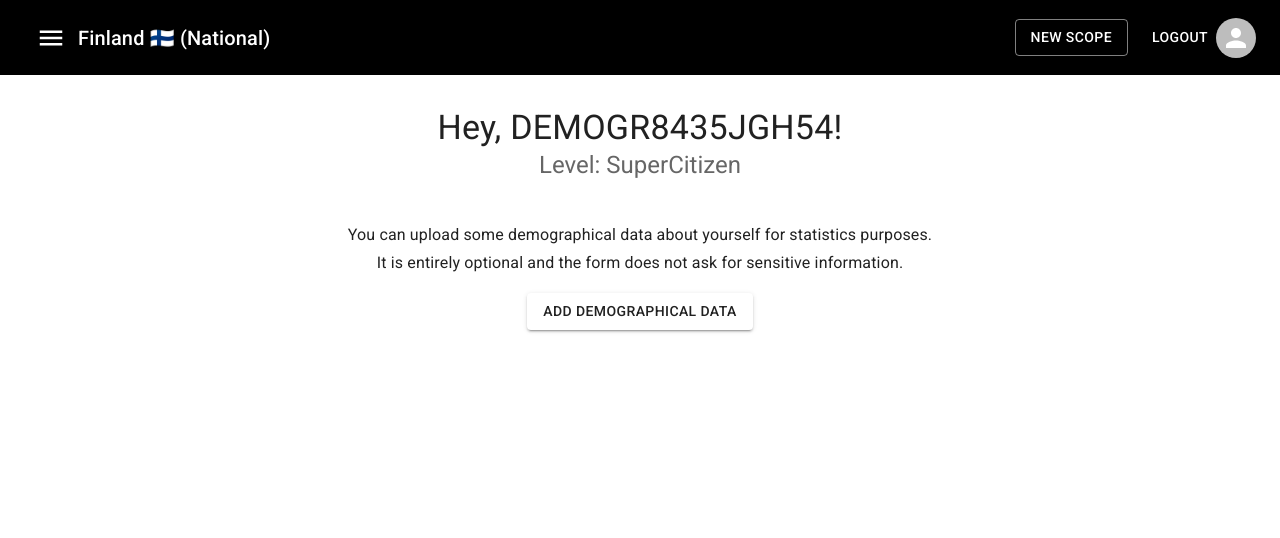
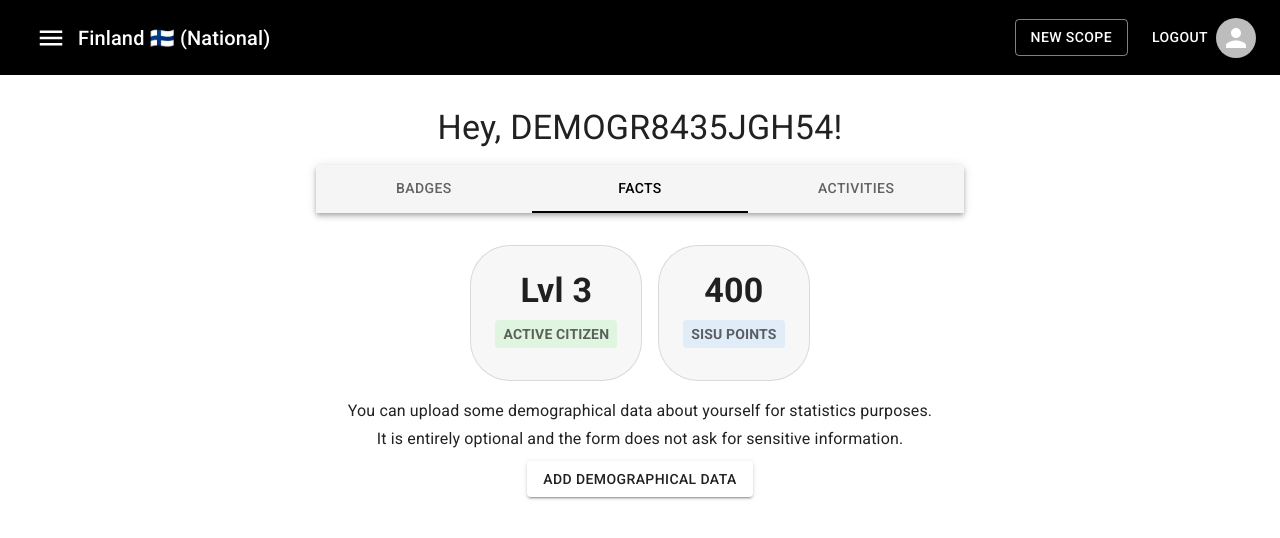
Before and after one commit to danihorvath/sisusays, a React (Vite) app: page /profile in a window 1280 px wide. Shown: the top 538 px of the page. Built offline with nearby package versions, Linux system fonts and the light colour scheme; sample sign-in values are in the browser's storage; a web font is replaced by a local one; what material-ui-confirm would draw is missing.

Commit message:
profile menu bar

```diff
--- /dev/null
+++ b/src/components/ProfileMenuBar.tsx
@@ -0,0 +1,43 @@
+import React, { useState } from 'react';
+import { AppBar, Tabs, Tab, Box } from '@mui/material';
+import UserFacts from './UserFacts';
+import UserBadges from './UserBadges';
+import UserActivities from './UserActivities';
+
+type TabOption = 'badges' | 'facts' | 'activities';
+
+const MenuBar: React.FC = () => {
+  const [selectedTab, setSelectedTab] = useState<TabOption>('facts');
+
+  const handleChange = (_event: React.SyntheticEvent, newValue: TabOption) => {
+    setSelectedTab(newValue);
+  };
+
+  return (
+    <div>
+      {}
+      <AppBar position="static" color="default">
+        <Tabs
+          value={selectedTab}
+          onChange={handleChange}
+          variant="fullWidth"
+          indicatorColor="primary"
+          textColor="primary"
+        >
+          <Tab label="Badges" value="badges" />
+          <Tab label="Facts" value="facts" />
+          <Tab label="Activities" value="activities" />
+        </Tabs>
+      </AppBar>
+
+      {/* Content under the menu bar */}
+      <Box p={2}>
+        {selectedTab === 'badges' && <UserBadges />}
+        {selectedTab === 'facts' && <UserFacts />}
+        {selectedTab === 'activities' && <UserActivities />}
+      </Box>
+    </div>
+  );
+};
+
+export default MenuBar;
--- /dev/null
+++ b/src/components/UserActivities.tsx
@@ -0,0 +1,38 @@
+import React from 'react';
+import { Box, Typography, Stack, Divider } from '@mui/material';
+
+interface Activity {
+  emoji: string;
+  description: string;
+}
+
+const activities: Activity[] = [
+  { emoji: '🌱', description: 'Contributed to environmental policy' },
+  { emoji: '🤝', description: 'Earned Consensus Builder badge' },
+  { emoji: '🛠️', description: 'Developed a plan to renovate the city park' },
+  { emoji: '🏅', description: '3-year active participation in local community' },
+  { emoji: '📝', description: 'Authored an op-ed for local newspaper' },
+];
+
+const UserActivities: React.FC = () => {
+  return (
+    <Box sx={{ padding: 2 }}>
+      <Typography variant="h6" fontWeight="bold" sx={{ mb: 2 }}>Recent Activities</Typography>
+      <Stack spacing={1}>
+        {activities.map((activity, index) => (
+         <React.Fragment key={index}>
+         <Box display="flex" alignItems="center">
+           <Typography variant="h6" component="span" sx={{ mr: 1 }}>
+             {activity.emoji}
+           </Typography>
+           <Typography variant="body1">{activity.description}</Typography>
+         </Box>
+         {index < activities.length - 1 && <Divider />}
+        </React.Fragment>
+        ))}
+      </Stack>
+    </Box>
+  );
+};
+
+export default UserActivities;
--- /dev/null
+++ b/src/components/UserBadges.tsx
@@ -0,0 +1,28 @@
+import React from 'react';
+import { Box, Typography, Avatar, Button } from '@mui/material';
+
+const UserBadges: React.FC = () => {
+
+  const badges = ["🇫🇮", "🤝", "🌱", "🏆"];
+
+  return (
+    <Box sx={{ padding: 2, backgroundColor: '#ffffff', borderRadius: 2 }}>
+      <Box display="flex" justifyContent="space-between" alignItems="center" mb={1}>
+        <Typography variant="h6" fontWeight="bold">Your Badges</Typography>
+        <Button variant="text" size="small" sx={{ textTransform: 'none', fontWeight: 'bold', color: '#555' }}>
+          See All
+        </Button>
+      </Box>
+
+      <Box display="flex" alignItems="center" gap={2} sx={{ backgroundColor: '#ffffff'}}>
+        {badges.map((badge, index) => (
+          <Avatar key={index} sx={{ width: 100, height: 100, fontSize: 40, backgroundColor: '#deebfa' }}>
+            {badge}
+          </Avatar>
+        ))}
+      </Box>
+    </Box>
+  );
+};
+
+export default UserBadges;
--- /dev/null
+++ b/src/components/UserFacts.tsx
@@ -0,0 +1,95 @@
+import React, { useState } from 'react';
+import { Box, Typography, Card, CardContent, Button, Dialog, DialogActions, DialogContent, DialogTitle } from '@mui/material';
+import { UserStatisticsForm } from './UserStatisticsForm';
+
+const UserFacts: React.FC = () => {
+    const [open, setOpen] = useState(false);
+    const handleClickOpen = () => {
+      setOpen(true);
+    };
+    const handleClose = () => {
+      setOpen(false);
+    };
+
+  return (
+    <Box display="flex" flexDirection="column" alignItems="center" p={2}>
+    <Box display="flex" gap={2} sx={{ mb: 2}}>
+      {/* Level Card */}
+      <Card variant="outlined" sx={{ minWidth: 100, padding: 1, borderRadius: 10 }}>
+        <CardContent sx={{ textAlign: 'center' }}>
+          <Typography variant="h4" fontWeight="bold">
+            Lvl 3
+          </Typography>
+          <Box
+            sx={{
+              display: 'inline-block',
+              paddingX: 1,
+              paddingY: 0.5,
+              backgroundColor: '#DFF5E0',
+              borderRadius: 1,
+              mt: 1
+            }}
+          >
+            <Typography variant="body2" fontWeight="bold" color="textSecondary">
+              ACTIVE CITIZEN
+            </Typography>
+          </Box>
+        </CardContent>
+      </Card>
+
+      {/* Points Card */}
+      <Card variant="outlined" sx={{ minWidth: 100, padding: 1, borderRadius: 10 }}>
+        <CardContent sx={{ textAlign: 'center' }}>
+          <Typography variant="h4" fontWeight="bold">
+            400
+          </Typography>
+          <Box
+            sx={{
+              display: 'inline-block',
+              paddingX: 1,
+              paddingY: 0.5,
+              backgroundColor: '#E0ECF7',
+              borderRadius: 1,
+              mt: 1
+            }}
+          >
+            <Typography variant="body2" fontWeight="bold" color="textSecondary">
+              SISU POINTS
+            </Typography>
+          </Box>
+        </CardContent>
+      </Card>
+    </Box>
+
+    <Typography variant="subtitle1">
+          You can upload some demographical data about yourself for statistics
+          purposes.
+    </Typography>
+    <Typography variant="subtitle1" sx={{ mb: 1 }}>
+          It is entirely optional and the form does not ask for sensitive
+          information.
+    </Typography>
+
+    <Button color="secondary" variant="contained" onClick={handleClickOpen}>
+          Add demographical data
+    </Button>
+        <Dialog open={open} onClose={handleClose} fullWidth maxWidth="md">
+          <DialogTitle>Add some demographical data about yourself:</DialogTitle>
+          <DialogContent
+            sx={{ gap: 2, display: "flex", flexDirection: "column" }}
+          >
+            <UserStatisticsForm />
+          </DialogContent>
+          <DialogActions>
+            <Button onClick={handleClose}>Cancel</Button>
+            <Button type="submit" variant="contained" onClick={handleClose}>
+              Save Data
+            </Button>
+          </DialogActions>
+        </Dialog>
+
+    </Box>
+  );
+};
+
+export default UserFacts;
--- a/src/pages/UserProfile.tsx
+++ b/src/pages/UserProfile.tsx
@@ -1,64 +1,16 @@
-import { useState } from "react";
 import {
   Box,
-  Button,
   Typography,
-  Dialog,
-  DialogActions,
-  DialogContent,
-  DialogTitle,
 } from "@mui/material";
-import { UserStatisticsForm } from "@/components/UserStatisticsForm";
+import MenuBar from "@/components/ProfileMenuBar";
 
-/*
-interface UserProfileProps {
-  username: string;
-  level: string;
-}*/
-
-const UserProfile /*: React.FC<UserProfileProps>*/ =
-  (/*{username, level}*/) => {
-    const [open, setOpen] = useState(false);
-    const handleClickOpen = () => {
-      setOpen(true);
-    };
-    const handleClose = () => {
-      setOpen(false);
-    };
-
+const UserProfile = () => {
     return (
       <Box display="flex" flexDirection="column" alignItems="center" p={2}>
-        <Typography variant="h4">Hey, DEMOGR8435JGH54!</Typography>
-        <Typography variant="h5" color="textSecondary" sx={{ mb: 5 }}>
-          Level: SuperCitizen
-        </Typography>
-        <Typography variant="subtitle1">
-          You can upload some demographical data about yourself for statistics
-          purposes.
-        </Typography>
-        <Typography variant="subtitle1" sx={{ mb: 2 }}>
-          It is entirely optional and the form does not ask for sensitive
-          information.
-        </Typography>
-        <Button color="secondary" variant="contained" onClick={handleClickOpen}>
-          Add demographical data
-        </Button>
-        <Dialog open={open} onClose={handleClose} fullWidth maxWidth="md">
-          <DialogTitle>Add some demographical data about yourself:</DialogTitle>
-          <DialogContent
-            sx={{ gap: 2, display: "flex", flexDirection: "column" }}
-          >
-            <UserStatisticsForm />
-          </DialogContent>
-          <DialogActions>
-            <Button onClick={handleClose}>Cancel</Button>
-            <Button type="submit" variant="contained" onClick={handleClose}>
-              Save Data
-            </Button>
-          </DialogActions>
-        </Dialog>
+        <Typography variant="h4" sx={{ mb: 2 }}>Hey, DEMOGR8435JGH54!</Typography>
+        <MenuBar></MenuBar>
       </Box>
     );
-  };
+};
 
 export default UserProfile;
```
